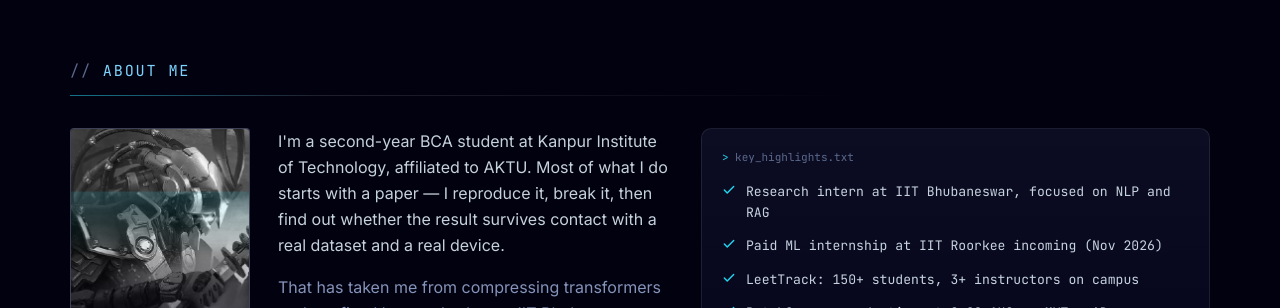
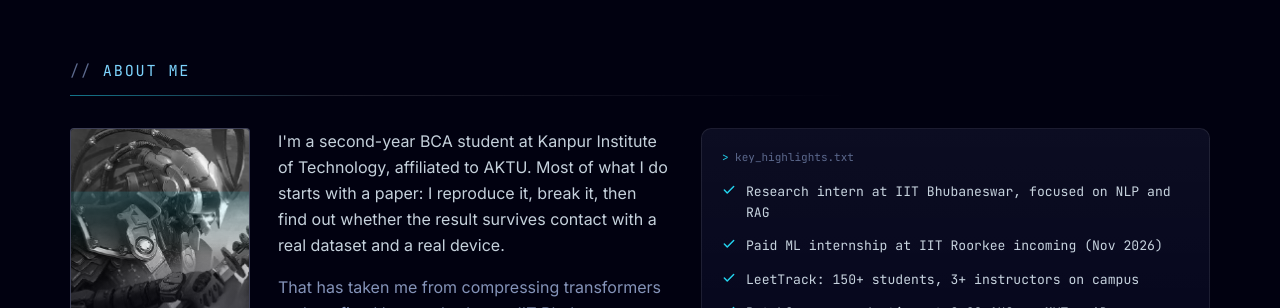
Before and after one commit to Neural-GPT/Neural-GPT.github.io, a Next.js app: page / in a window 1280 px wide. Shown: the part 900-1208 px from the top of the page. Built offline with nearby package versions, Linux system fonts and the light colour scheme; no server answers.

Commit message:
better text

```diff
--- a/components/About.jsx
+++ b/components/About.jsx
@@ -28,7 +28,7 @@ export default function About() {
             <div>
               <p className="max-w-[58ch] leading-relaxed text-ice/85">
                 I&apos;m a second-year BCA student at {education.school}, affiliated
-                to AKTU. Most of what I do starts with a paper — I reproduce it,
+                to AKTU. Most of what I do starts with a paper: I reproduce it,
                 break it, then find out whether the result survives contact with a
                 real dataset and a real device.
               </p>
```
